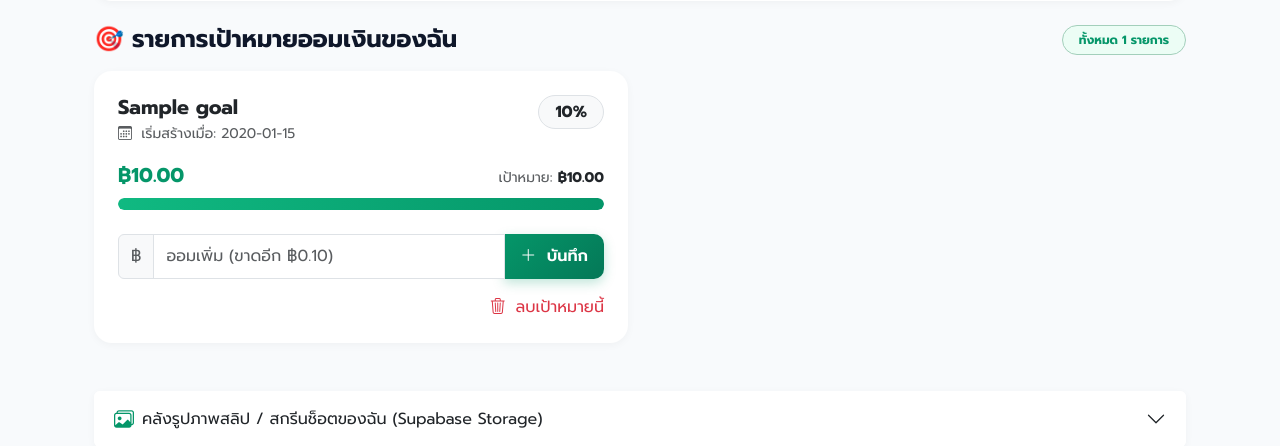
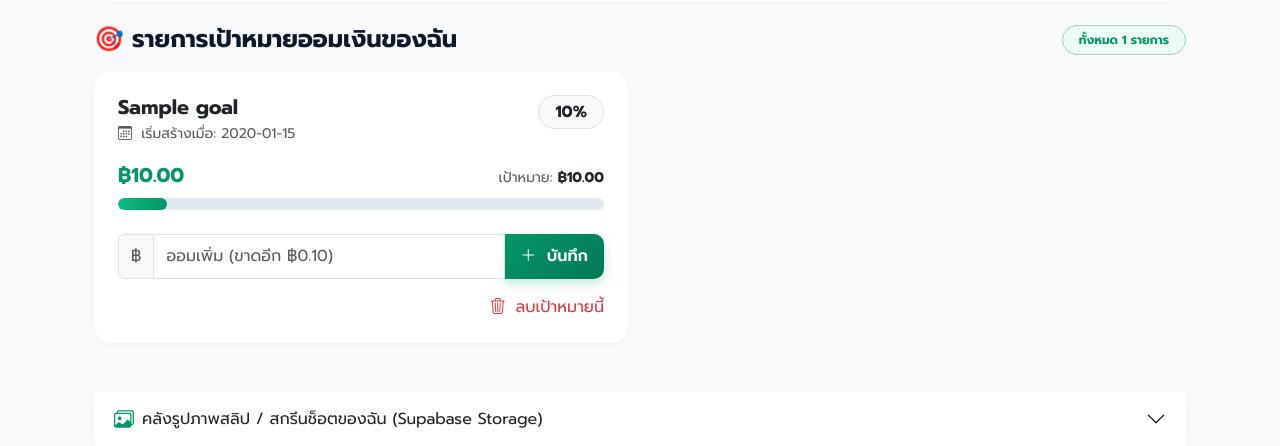
Before and after one commit to warispinyodom/saved_forever, a Flask app: template templates/user/dashboard.html in a window 1280 px wide. Shown: the part 533-979 px from the top of the page. Run offline with Flask 3, Linux system fonts and the light colour scheme; the template is opened without the code that fills it: most values are stand-ins (such as "Sample title", 1, 10 or a date in 2020); parts of the project's set-up code (start-up, migrations or seed data) failed here and were passed over; some libraries are stand-ins or nearby versions.

Commit message:
fix graph ui

```diff
--- a/static/css/style.css
+++ b/static/css/style.css
@@ -191,6 +191,7 @@ textarea {
   background: linear-gradient(90deg, var(--sf-emerald-500) 0%, var(--sf-emerald-600) 100%);
   border-radius: 10px;
   height: 100%;
+  width: var(--sf-progress, 0%); /* <--- เพิ่มบรรทัดนี้ลงไป */
   transition: width 0.6s cubic-bezier(0.4, 0, 0.2, 1);
 }
 
```
